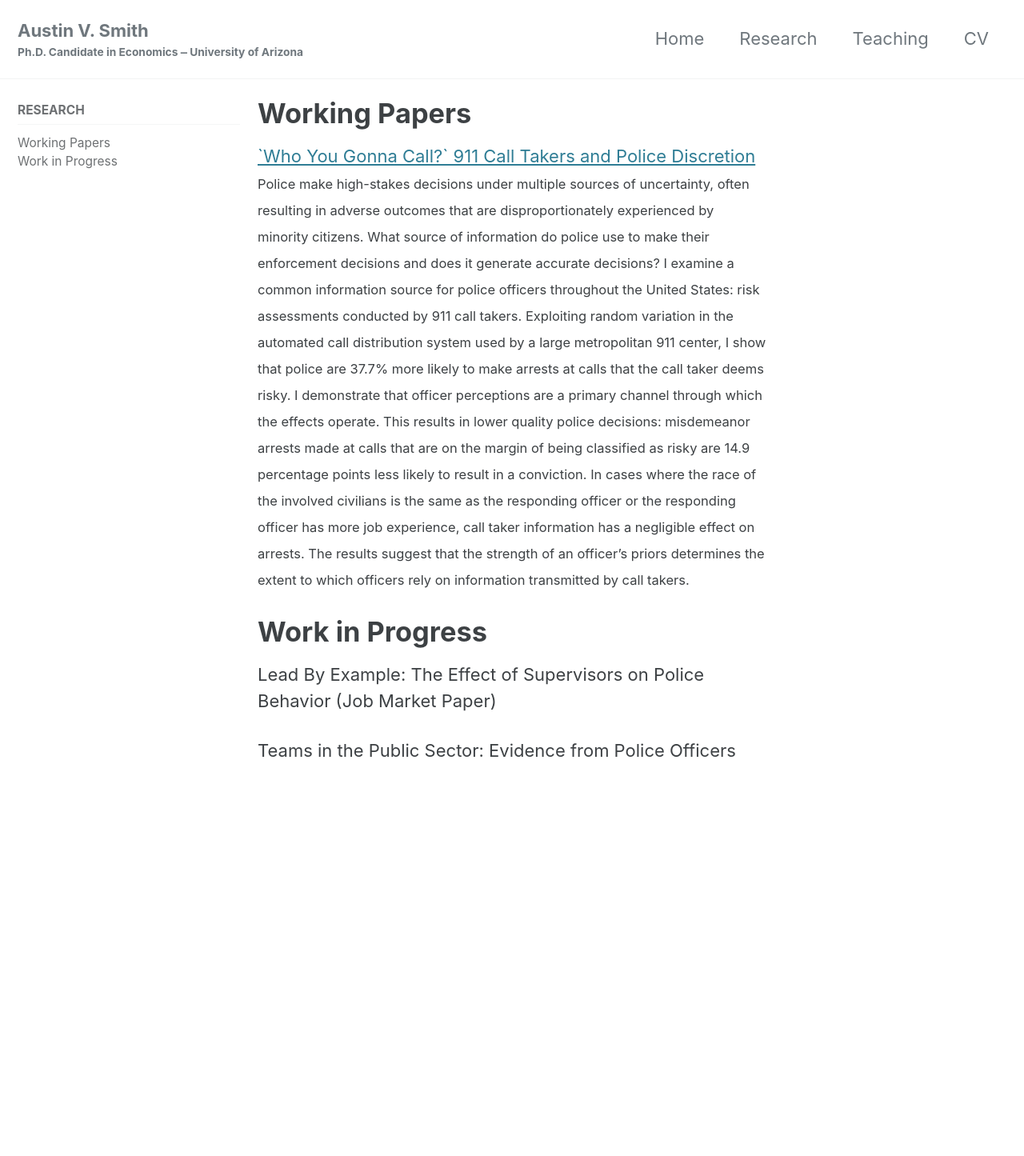
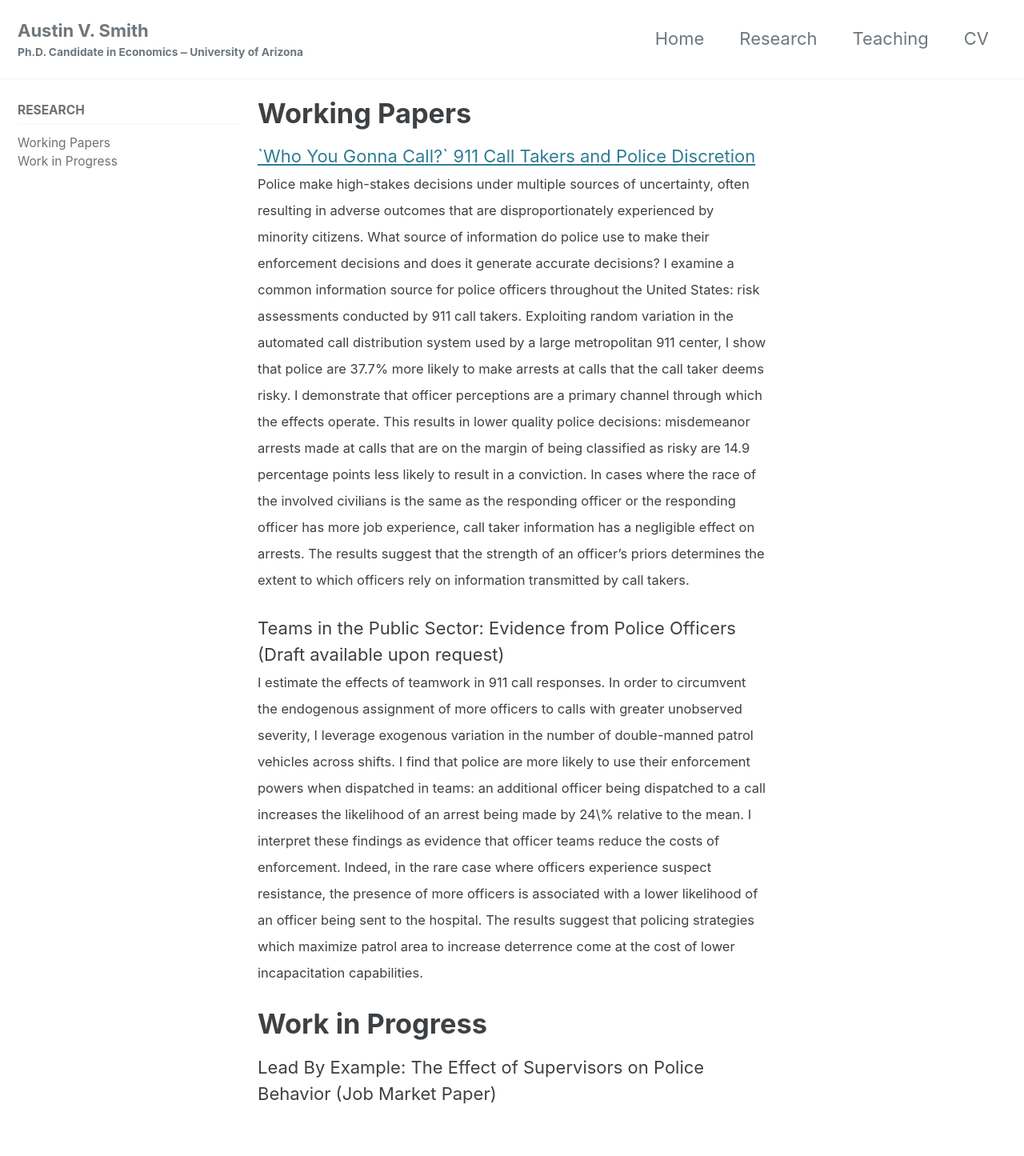
Before and after one commit to austin-v-smith-econ/austin-v-smith-econ.github.io, a Jekyll site: the page built from _research/research.md, in a window 1280 px wide. Shown: the whole page at 80% size. Built offline with Jekyll 4.4.1, drawn with Linux system fonts in a browser that asks for light colours; cached includes are drawn as plain includes; before the commit the page ends 1016 px from its top, so only the background shows below that.

Commit message:
Update research.md

```diff
--- a/_research/research.md
+++ b/_research/research.md
@@ -8,8 +8,9 @@ permalink: /research/
 [\`Who You Gonna Call?\` 911 Call Takers and Police Discretion](../assets/pdfs/SmithCallTakers.pdf)<br>
 <span style="font-size:0.75em"> Police make high-stakes decisions under multiple sources of uncertainty, often resulting in adverse outcomes that are disproportionately experienced by minority citizens. What source of information do police use to make their enforcement decisions and does it generate accurate decisions? I examine a common information source for police officers throughout the United States: risk assessments conducted by 911 call takers. Exploiting random variation in the automated call distribution system used by a large metropolitan 911 center, I show that police are 37.7% more likely to make arrests at calls that the call taker deems risky. I demonstrate  that officer perceptions are a primary channel through which the effects operate. This results in lower quality police decisions: misdemeanor arrests made at calls that are on the margin of being classified as risky are 14.9 percentage points less likely to result in a conviction. In cases where the race of the involved civilians is the same as the responding officer or the responding officer has more job experience, call taker information has a negligible effect on arrests. The results suggest that the strength of an officer's priors determines the extent to which officers rely on information transmitted by call takers.  </span>
 
+Teams in the Public Sector: Evidence from Police Officers (Draft available upon request)<br>
+<span style="font-size:0.75em"> I estimate the effects of teamwork in 911 call responses. In order to circumvent the endogenous assignment of more officers to calls with greater unobserved severity, I leverage exogenous variation in the number of double-manned patrol vehicles across shifts. I find that police are more likely to use their enforcement powers when dispatched in teams: an additional officer being dispatched to a call increases the likelihood of an arrest being made by 24\% relative to the mean. I interpret these findings as evidence that officer teams reduce the costs of enforcement. Indeed, in the rare case where officers experience suspect resistance, the presence of more officers is associated with a lower likelihood of an officer being sent to the hospital. The results suggest that policing strategies which maximize patrol area to increase deterrence come at the cost of lower incapacitation capabilities.  </span>
+
 # Work in Progress
 
 Lead By Example: The Effect of Supervisors on Police Behavior (Job Market Paper)<br>
-
-Teams in the Public Sector: Evidence from Police Officers<br>
```
